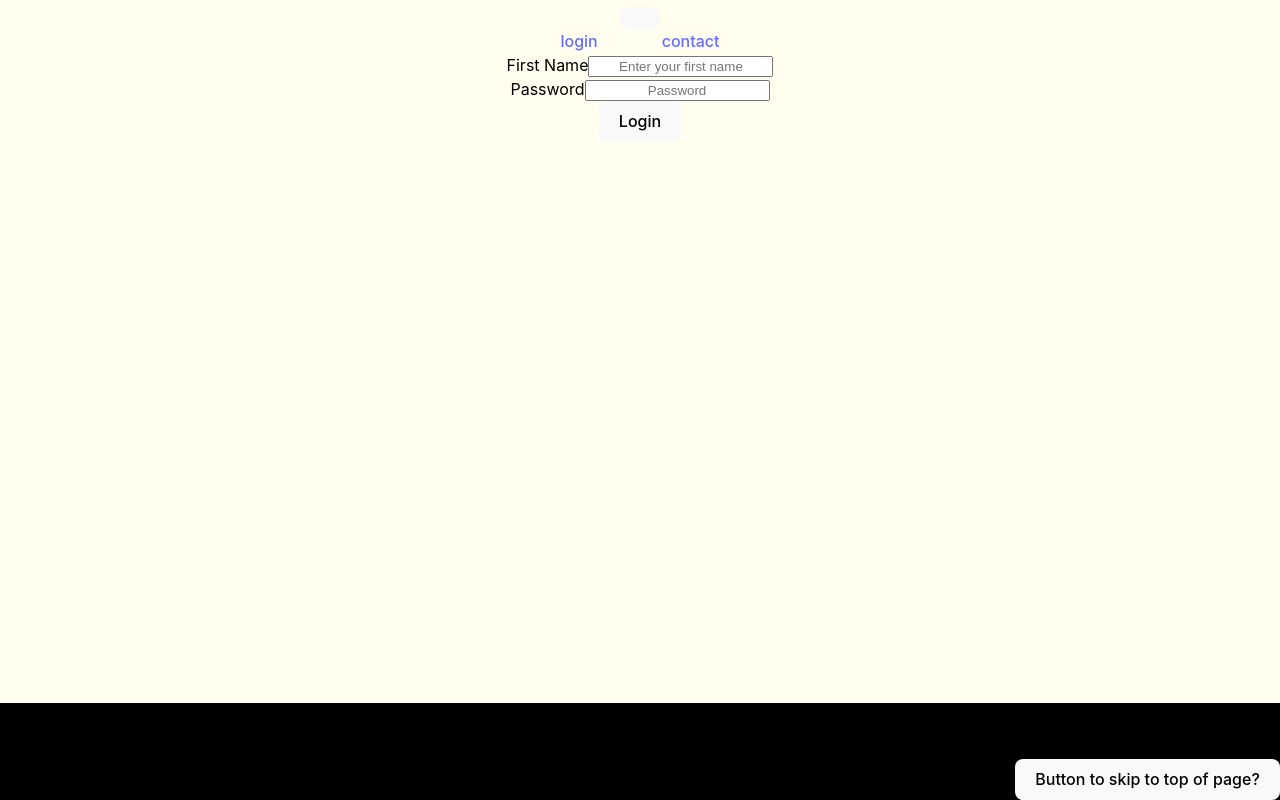
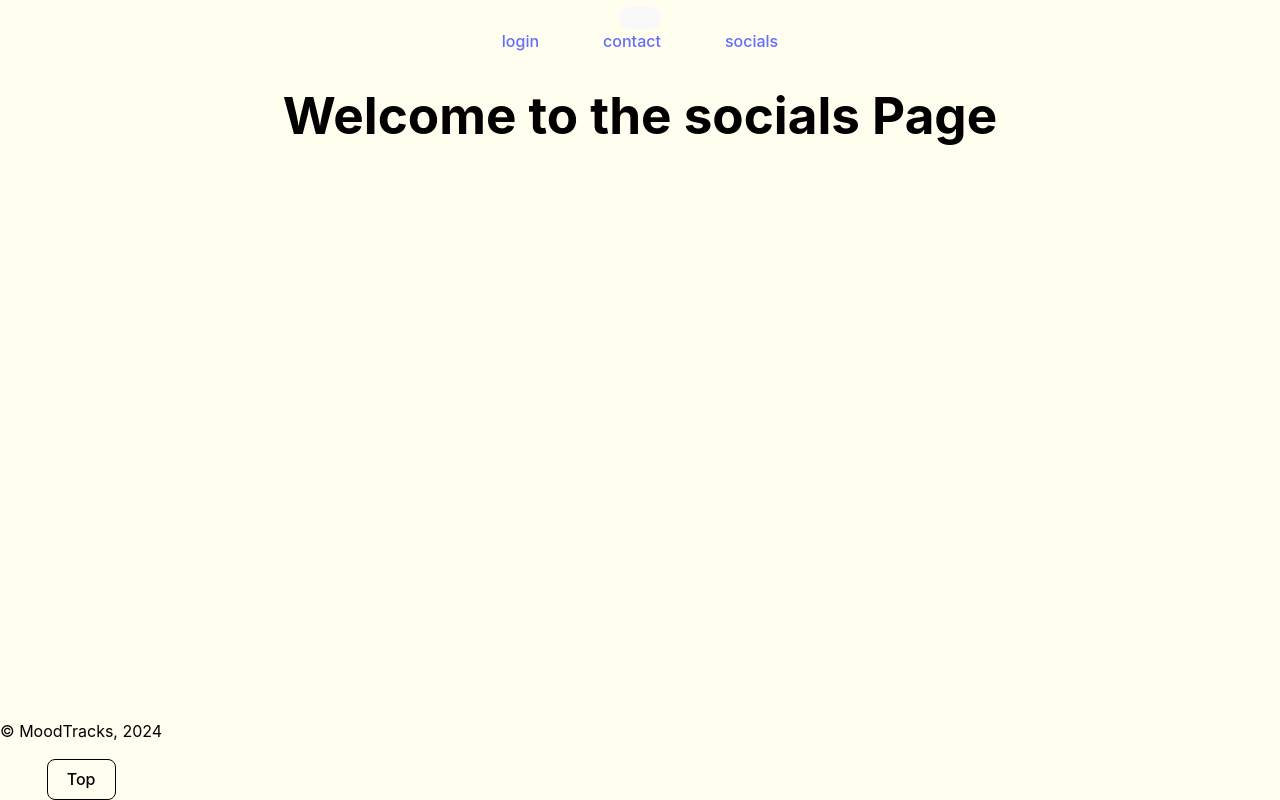
Before and after one commit to Billy-Rowden/MoodTracks, a React (Vite) app: page /socials in a window 1280 px wide. Built offline with nearby package versions, Linux system fonts and the light colour scheme.

Commit message:
added socials page and populated login with starter javascript

```diff
--- a/src/App.jsx
+++ b/src/App.jsx
@@ -2,7 +2,7 @@ import { useState } from 'react'
 import { BrowserRouter as Router, Routes, Route } from 'react-router-dom'
 import JournalNavbar from './components/Navbar'
 import JournalFooter from './components/Footer'
-import { Login, Contact, Journal } from './components/Pages'
+import { Login, Contact, Journal, Socials } from './components/Pages'
 import './App.css'
 
 function App() {
@@ -14,6 +14,7 @@ function App() {
         <Route path='*' element={< Login />} />
         <Route path='/journal' element={< Journal />} />
         <Route path='/contact' element={< Contact />} />
+        <Route path='/socials' element={< Socials />} />
       </Routes>
       <JournalFooter />
     </Router>
--- a/src/components/Footer/index.css
+++ b/src/components/Footer/index.css
@@ -2,9 +2,13 @@
     display: flex;
     justify-content: space-between;
     align-items: center;
-    background-color: black;
     position: fixed;
     left: 0;
     bottom: 0;
     width: 100%;
 }
+
+.footerButton {
+    background-color: #fffeef;
+    border: 1px solid black;
+}
--- a/src/components/Footer/index.jsx
+++ b/src/components/Footer/index.jsx
@@ -5,12 +5,9 @@ import './index.css'
 function JournalFooter() {
     return (
         <Card className="customFooter">
-            <Card.Header>Footer Header</Card.Header>
             <Card.Body>
-                <Card.Text>
-                    Footer text?
-                </Card.Text>
-                <Button variant="primary">Button to skip to top of page?</Button>
+                <Card.Text> ©  MoodTracks, 2024</Card.Text>
+                <Button className="footerButton" variant="primary">Top</Button>
             </Card.Body>
         </Card>
     );
--- a/src/components/Navbar/index.jsx
+++ b/src/components/Navbar/index.jsx
@@ -14,6 +14,7 @@ function JournalNavbar() {
                     <Nav className="ml-auto">
                         <Nav.Link className="navLink" href="/login">login</Nav.Link>
                         <Nav.Link className="navLink" href="/contact">contact</Nav.Link>
+                        <Nav.Link className="navLink" href="/socials">socials</Nav.Link>
                     </Nav>
                 </Navbar.Collapse>
             </Container>
--- /dev/null
+++ b/src/components/Pages/Socials.jsx
@@ -0,0 +1,13 @@
+import React from 'react';
+import Container from 'react-bootstrap/Container';
+
+
+function Socials() {
+    return (
+        <Container>
+            <h1>Welcome to the socials Page</h1>
+        </Container>
+    );
+}
+
+export default Socials;
--- a/src/components/Pages/index.js
+++ b/src/components/Pages/index.js
@@ -1,3 +1,4 @@
 export { default as Login } from './Login'
 export { default as Contact } from './Contact'
 export { default as Journal } from './Journal'
+export { default as Socials } from './Socials'
```
Also changed, not shown: src/App.css (line endings or trailing spaces), src/components/EmotionBar/index.jsx (added).
